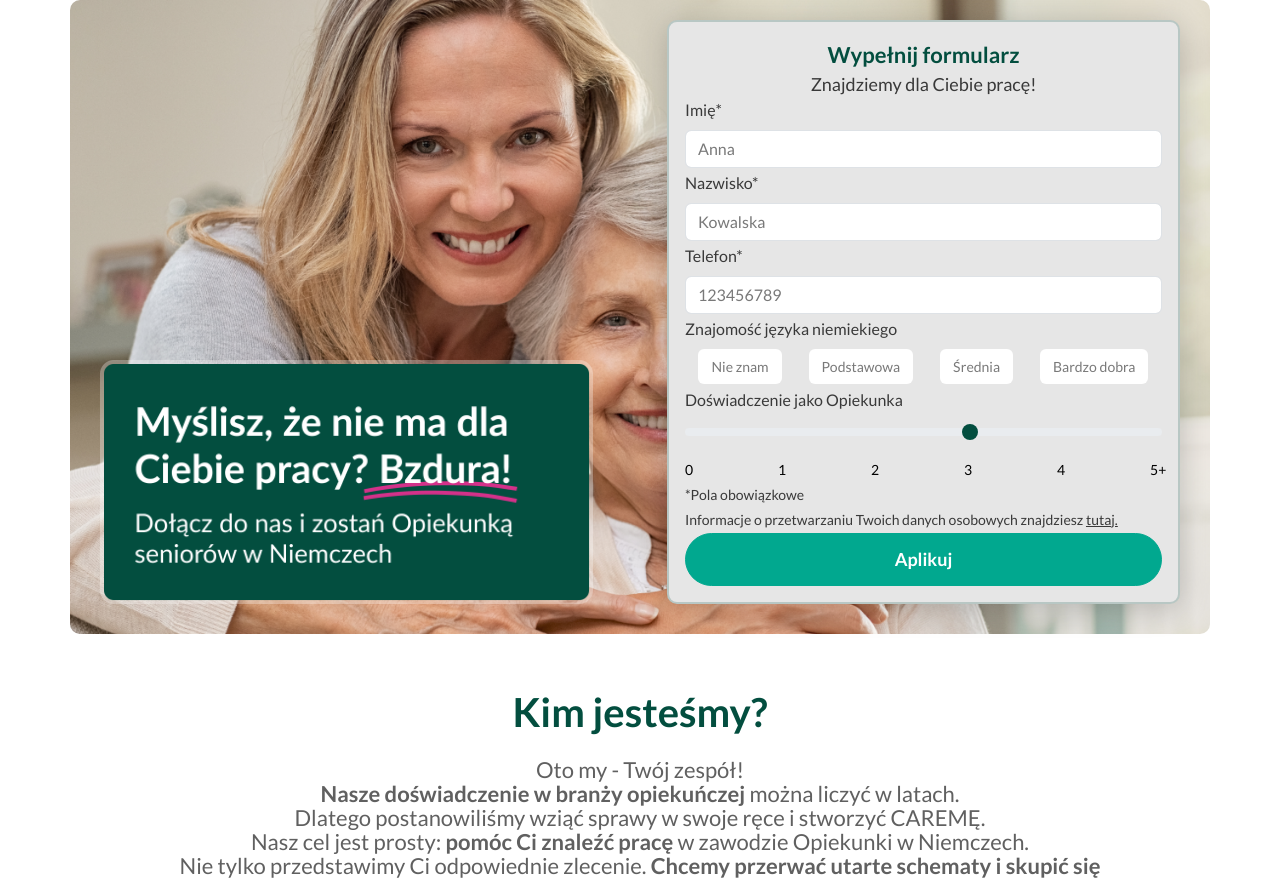
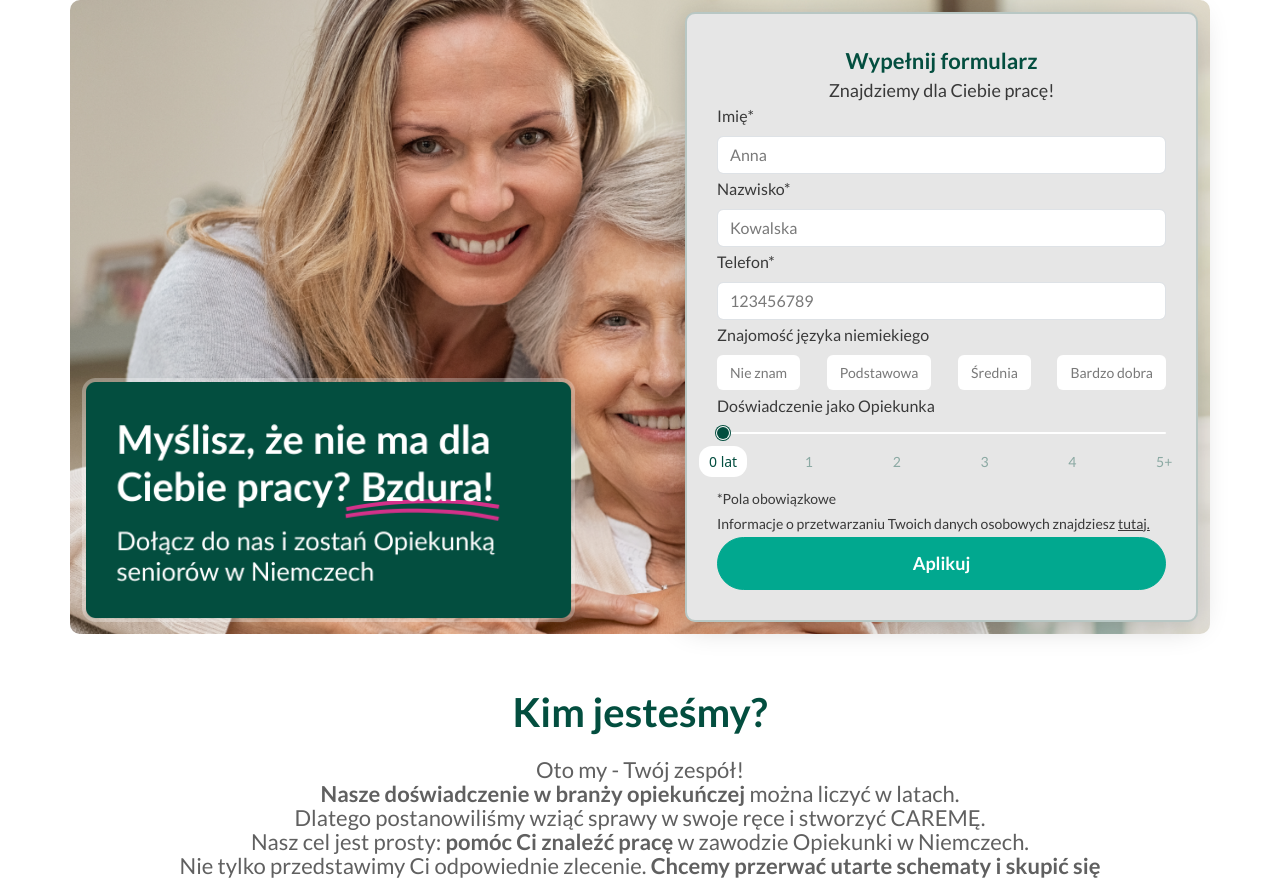
Before and after one commit to adrianbozko/Carema, a PHP site: page / in a window 1280 px wide. Shown: the part 83-961 px from the top of the page. Run offline with PHP 8.4, Linux system fonts and the light colour scheme.

Commit message:
added proper range imput

```diff
--- a/css/style.css
+++ b/css/style.css
@@ -152,8 +152,8 @@ a:active {
 
 .form-background-text {
     position: absolute;
-    bottom: 30px;
-    left: 30px;
+    bottom: 20px;
+    left: 20px;
     max-width: 493px;
 }
 
@@ -164,13 +164,13 @@ a:active {
 
 .forms {
     position: absolute;
-    bottom: 30px;
-    right: 30px;
+    bottom: 20px;
+    right: 20px;
     background-color: #E6E6E6;
     border-radius: 10px;
     border: 2px solid #034E3F33;
     box-shadow: 0px 4px 31px 0px #00000033;
-    padding: 1rem 1rem 1rem 1rem;
+    padding: 30px;
 }
 
 .forms:hover {
@@ -278,6 +278,75 @@ a:active {
     background-color: var(--main-color-1);
     border-color: var(--main-color-1);
 }
+
+/** Range **/
+
+.range-container {
+    position: relative;
+}
+
+.range-label {
+    font-size: 24px;
+}
+
+.tooltip {
+    position: absolute;
+    background-color: #ffffff;
+    color: var(--main-color-1);
+    padding: 5px 10px;
+    border-radius: 13px;
+    font-size: 14px;
+    font-weight: 400;
+    white-space: nowrap;
+    opacity: 1;
+    pointer-events: none;
+    transition: opacity 0.2s ease-in;
+    top: 52px;
+}
+
+.range-text {
+    width: 112%;
+    margin-top: 12px;
+    margin-bottom: 1rem;
+    font-size: 14px;
+    color: #034E3F66;
+}
+
+
+
+.range-input {
+    -webkit-appearance: none;
+    appearance: none;
+    width: 100%;
+    cursor: pointer;
+    outline: none;
+    border-radius: 15px;
+    height: 2px;
+    background: #ffffff;
+}
+
+.range-input::-webkit-slider-thumb {
+    -webkit-appearance: none;
+    appearance: none;
+    height: 12px;
+    width: 12px;
+    background-color: var(--main-color-1);
+    border-radius: 50%;
+    border: none;
+    transition: .2s ease-in-out;
+    box-shadow: 0 0 0 1px #ffffff, 0 0 0 2px var(--main-color-1);
+}
+
+.range-input::-moz-range-thumb {
+    height: 12px;
+    width: 12px;
+    background-color: var(--main-color-1);
+    border-radius: 50%;
+    border: none;
+    transition: .2s ease-in-out;
+    box-shadow: 0 0 0 1px #ffffff, 0 0 0 2px var(--main-color-1);
+}
+
 
 /** Buttom Aplikuj */
 
@@ -950,6 +1019,16 @@ footer a:active,
     .owl-prev {
         left: -460px;
     }
+
+    .forms {
+        bottom: 12px;
+        right: 12px;
+    }
+
+    .form-background-text {
+        bottom: 12px;
+        left: 12px;
+    }
 }
 
 @media only screen and (max-width: 1399px) and (min-width: 1200px) {
@@ -1008,6 +1087,7 @@ footer a:active,
     .forms {
         bottom: 16px;
         right: 16px;
+        padding: 15px 20px;
     }
 
     .form-background-text {
@@ -1251,4 +1331,8 @@ footer a:active,
         padding-left: 2rem !important;
         padding-right: 2rem !important;
     }
+
+    #form-modal-desktop .modal-content {
+        padding: 20px 10px 30px 10px;
+    }
 }
--- a/index.html
+++ b/index.html
@@ -126,7 +126,7 @@
                     </div>
                   </div>
                   <label for="checki" class="form-label">Znajomość języka niemiekiego</label>
-                  <div class="mb-3 d-flex justify-content-around checki">
+                  <div class="mb-3 d-flex justify-content-between checki">
                     <input type="radio" class="btn-check" id="btn-nieznam" name="language_level" autocomplete="off" value="Nie znam">
                     <label class="btn btn-form-check" for="btn-nieznam">Nie znam</label>
                     <input type="radio" class="btn-check" id="btn-podstawowa" name="language_level" autocomplete="off" value="Podstawowa">
@@ -136,11 +136,12 @@
                     <input type="radio" class="btn-check" id="btn-bardzodobra" name="language_level" autocomplete="off" value="Bardzo dobra">
                     <label class="btn btn-form-check" for="btn-bardzodobra">Bardzo dobra</label>
                   </div>
-                  <div class="mb-3 range-wrap">
-                    <label for="experienceRange" class="form-label">Doświadczenie jako Opiekunka</label>
-                    <input type="range" class="form-range range-cust" min="0" max="5" id="experienceRange" name="experienceRange">
+                  <div class="range-container position-relative">
+                    <label class="form-label m-0" for="experienceRange">Doświadczenie jako Opiekunka</label>
+                    <input type="range" id="experienceRange" name="experienceRange" class="range-input" min="0" max="5" step="1" value="0">
+                    <div class="tooltip" id="tooltip">0</div>
                     <div class="range-text">
-                      <div class="row d-flex" style="width: 117%; margin-top: 10px;">
+                      <div class="row d-flex">
                         <div class="col">0</div>
                         <div class="col">1</div>
                         <div class="col">2</div>
@@ -150,7 +151,6 @@
                       </div>
                     </div>
                   </div>
-
                   <div class="mb-3">
                     <div class="form-text">
                       *Pola obowiązkowe
@@ -1184,7 +1184,7 @@
                   </div>
                   <label for="checki_popup" class="form-label">Znajomość języka niemiekiego</label>
 
-                  <div class="mb-3 d-flex justify-content-around checki_popup row-cols-2">
+                  <div class="mb-3 d-flex justify-content-between checki_popup row-cols-2">
                     <div class="col-auto">
                       <input type="radio" class="btn-check" id="btn-nieznam_popup" name="language_level_popup" autocomplete="off" value="Nie znam">
                       <label class="btn btn-form-check" for="btn-nieznam_popup">Nie znam</label>
@@ -1203,11 +1203,12 @@
                     </div>
                   </div>
 
-                  <div class="mb-3 range-wrap">
-                    <label for="experienceRange_popup" class="form-label">Doświadczenie jako Opiekunka</label>
-                    <input type="range" class="form-range range-cust" min="0" max="5" id="experienceRange_popup" name="experienceRange_popup">
+                  <div class="range-container position-relative">
+                    <label class="form-label m-0" for="experienceRange_popup">Doświadczenie jako Opiekunka</label>
+                    <input type="range" id="experienceRange_popup" name="experienceRange_popup" class="range-input" min="0" max="5" step="1" value="0">
+                    <div class="tooltip" id="tooltip_popup">0</div>
                     <div class="range-text">
-                      <div class="row d-flex" style="width: 117%; margin-top: 10px;">
+                      <div class="row d-flex">
                         <div class="col">0</div>
                         <div class="col">1</div>
                         <div class="col">2</div>
@@ -1284,5 +1285,103 @@
       });
     </script>
 
+    <script>
+      const rangeInput = document.getElementById('experienceRange');
+      const tooltip = document.getElementById('tooltip');
+
+      rangeInput.addEventListener('input', updateValue);
+      window.addEventListener('resize', updateValueOnResize);
+
+      function updateValue() {
+          let properText =  "0 lat";
+          const value = rangeInput.value;
+          const rect = rangeInput.getBoundingClientRect();
+          const thumbWidth = 20;
+          const position = (rect.width - thumbWidth) * (value / (rangeInput.max - rangeInput.min)) - thumbWidth/2 - 8;
+          tooltip.style.left = `${position}px`;
+          if (value == 0) {
+              properText = "0 lat";
+          } else if (value == 1) {
+              properText = "1 rok";
+          } else if (value == 2) {
+              properText = "2 lata";
+          } else if (value == 3) {
+              properText = "3 lata";
+          } else if (value == 4) {
+              properText = "4 lata";
+          } else if (value == 5) {
+              properText = "5+ lat";
+          }
+          tooltip.textContent = properText;
+      }
+
+      function updateValueOnResize() {
+          updateValue();
+      }
+      updateValue();
+    </script>
+
+    <script>
+      const sliderEl = document.querySelector("#experienceRange")
+      const sliderValue = document.querySelector(".tooltip")
+
+      sliderEl.addEventListener("input", (event) => {
+        const tempSliderValue = event.target.value;
+        const progress = (tempSliderValue / sliderEl.max) * 100;
+
+        sliderEl.style.background = `linear-gradient(to right, #034E3F ${progress}%, #fff ${progress}%)`;
+      })
+    </script>
+
+    <!-- Modal Form -->
+
+    <script>
+      const rangeInput_popup = document.getElementById('experienceRange_popup');
+      const tooltip_popup = document.getElementById('tooltip_popup');
+
+      rangeInput_popup.addEventListener('input', updateValue_popup);
+      window.addEventListener('resize', updateValueOnResize_popup);
+
+      function updateValue_popup() {
+          let properText =  "0 lat";
+          const value= rangeInput_popup.value;
+          const rect = rangeInput_popup.getBoundingClientRect();
+          const thumbWidth = 20;
+          const position = (rect.width - thumbWidth) * (value / (rangeInput_popup.max - rangeInput_popup.min)) - thumbWidth/2 - 8;
+          tooltip_popup.style.left = `${position}px`;
+          if (value == 0) {
+              properText = "0 lat";
+          } else if (value == 1) {
+              properText = "1 rok";
+          } else if (value == 2) {
+              properText = "2 lata";
+          } else if (value == 3) {
+              properText = "3 lata";
+          } else if (value == 4) {
+              properTex = "4 lata";
+          } else if (value == 5) {
+              properText = "5+ lat";
+          }
+          tooltip_popup.textContent = properText;
+      }
+
+      function updateValueOnResize_popup() {
+          updateValue_popup();
+      }
+      updateValue_popup();
+    </script>
+
+    <script>
+      const sliderEl_popup = document.querySelector("#experienceRange_popup")
+      const sliderValue_popup = document.querySelector(".tooltip_popup")
+
+      sliderEl_popup.addEventListener("input", (event) => {
+        const tempSliderValue_popup = event.target.value;
+        const progress = (tempSliderValue_popup / sliderEl_popup.max) * 100;
+
+        sliderEl_popup.style.background = `linear-gradient(to right, #034E3F ${progress}%, #fff ${progress}%)`;
+      })
+    </script>
+
   </body>
 </html>
```
